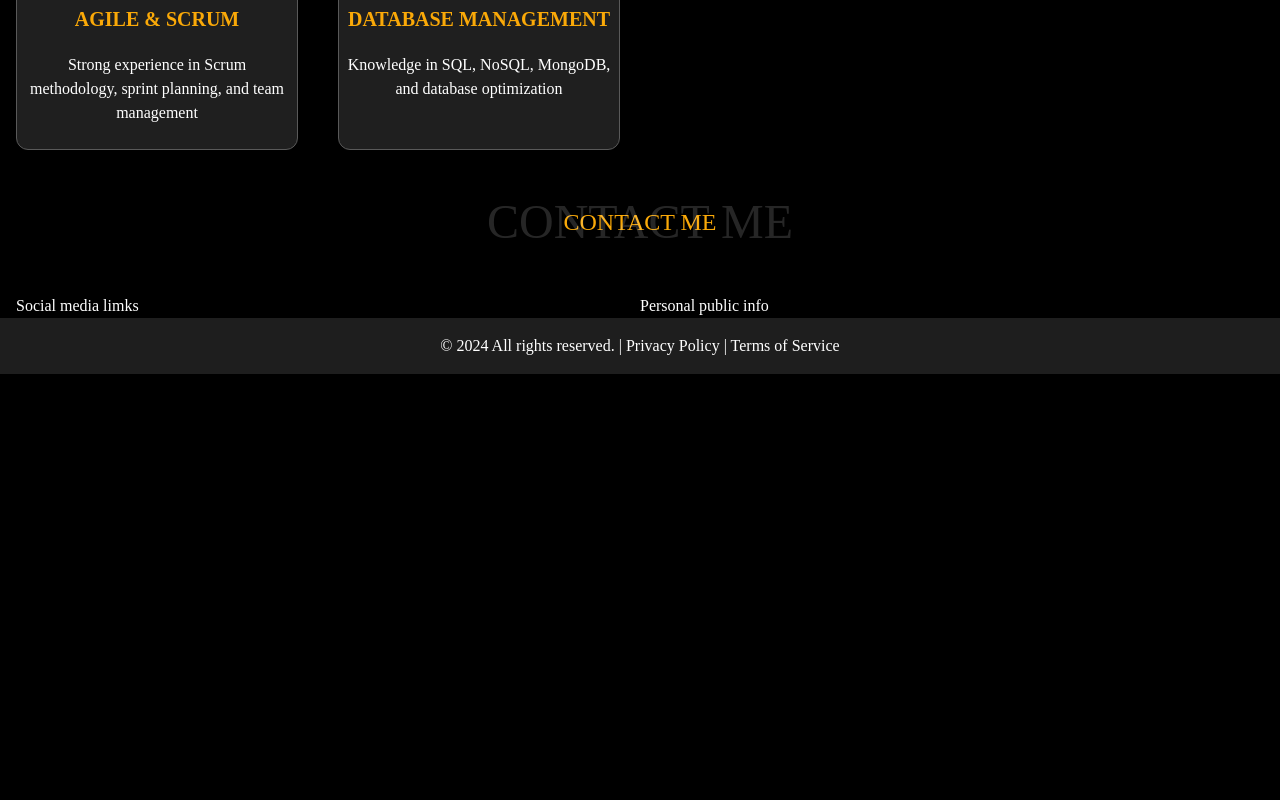
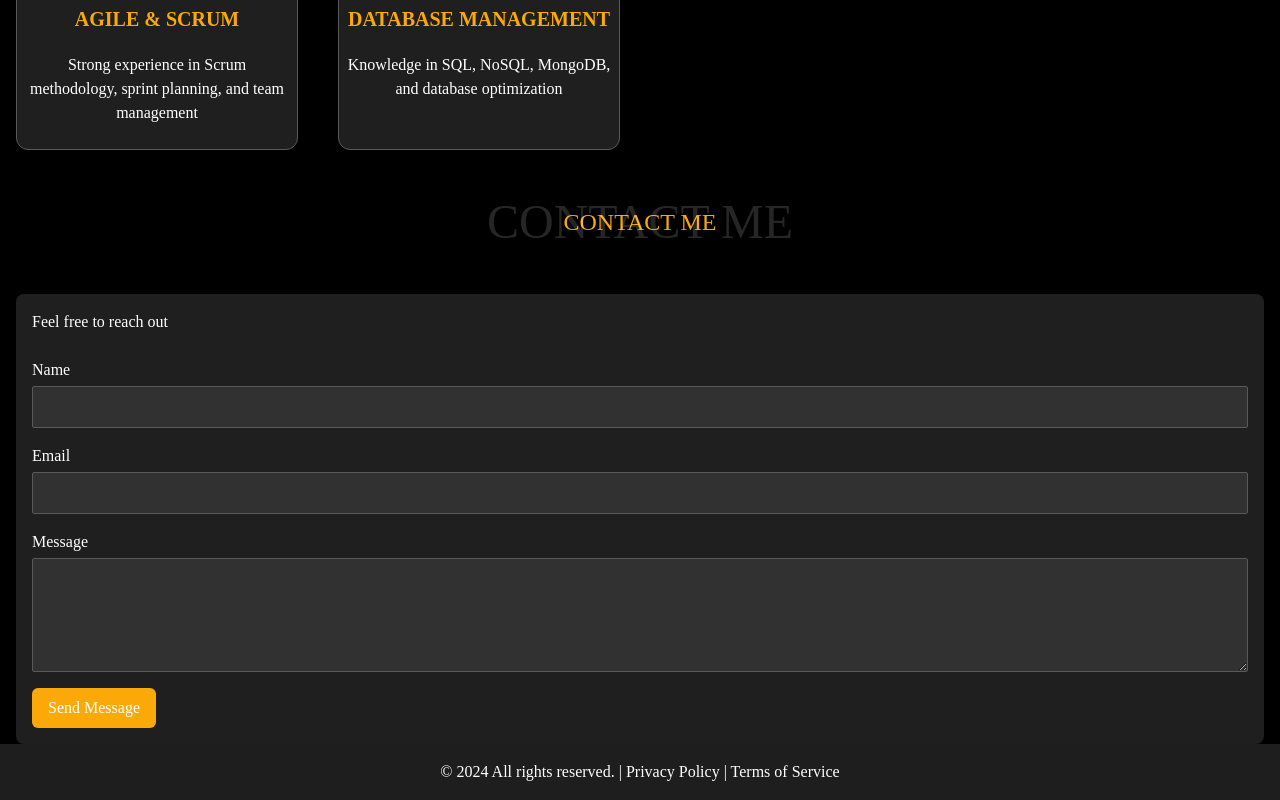
Before and after one commit to hanafianasse/MyPage, a React (Vite) app: page / in a window 1280 px wide. Shown: the part 1963-2763 px from the top of the page. Before the commit the page ends 2337 px from the top, so only its background shows below. Built offline with nearby package versions, Linux system fonts and the light colour scheme.

Commit message:
first UI form for contact component

```diff
--- a/src/components/ContactMe.jsx
+++ b/src/components/ContactMe.jsx
@@ -3,13 +3,31 @@ import { Section } from './Section';
 export function ContactMe() {
 
     return (
-        <Section title={"Contact me"}>
-            <div className='container mx-auto px-4'>
-                <div className="grid grid-cols-1 md:grid-cols-2">
-                    <div className='col-span-1'>Social media limks</div>
-                    <div className='col-span-1'>Personal public info</div>
+        <>
+            <Section title={"Contact me"}>
+                <div className='container mx-auto px-4'>
+                    <div className='bg-[#1F1F1F] shadow-md rounded-lg p-4'>
+                        <p className="mb-6">Feel free to reach out</p>
+                        <form action="#" method="POST" className="space-y-4">
+                            <div>
+                                <label for="name" className="block font-medium">Name</label>
+                                <input type="text" id="name" name="name" className="mt-1 block w-full p-2 bg-[#313131] focus:outline-none border border-[#595959] rounded-sm" required />
+                            </div>
+                            <div>
+                                <label for="email" className="block font-medium">Email</label>
+                                <input type="email" id="email" name="email" className="mt-1 block w-full p-2 bg-[#313131] focus:outline-none border border-[#595959] rounded-sm" required />
+                            </div>
+                            <div>
+                                <label for="message" className="block font-medium">Message</label>
+                                <textarea id="message" name="message" rows="4" className="mt-1 block w-full p-2 bg-[#313131] focus:outline-none border border-[#595959] rounded-sm" required></textarea>
+                            </div>
+                            <div>
+                                <button type="submit" className="bg-[#faa908] text-white px-4 py-2 rounded-md hover:bg-[#906c25] transition">Send Message</button>
+                            </div>
+                        </form>
+                    </div>
                 </div>
-            </div>
-        </Section>
+            </Section>
+        </>
     );
 }
```
